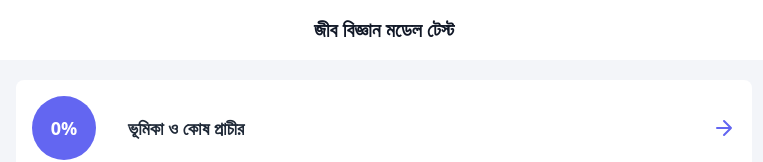
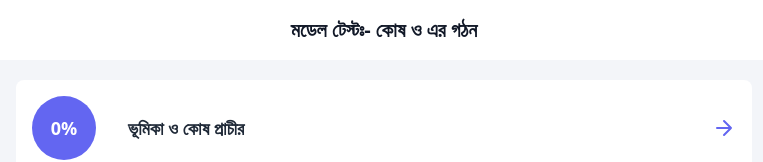
Before and after one commit to Asifurrahman-Noyons/completeQuiz, a plain HTML site: page index.html in a window 1280 px wide. Shown: the top 162 px of the page, without its empty margins (256-1019 px from the left). Drawn offline with nearby package versions, Linux system fonts and the light colour scheme.

Commit message:
Update index.html

```diff
--- a/index.html
+++ b/index.html
@@ -116,7 +116,7 @@
     function renderItems(items) {
         itemList.innerHTML = "";
         currentView = "items";
-        navTitle.textContent = "জীব বিজ্ঞান মডেল টেস্ট";
+        navTitle.textContent = "মডেল টেস্টঃ- কোষ ও এর গঠন";
         backButton.classList.add("hidden");
         contentDisplay.classList.add("hidden");
         timerDisplay.classList.add("hidden");
```
